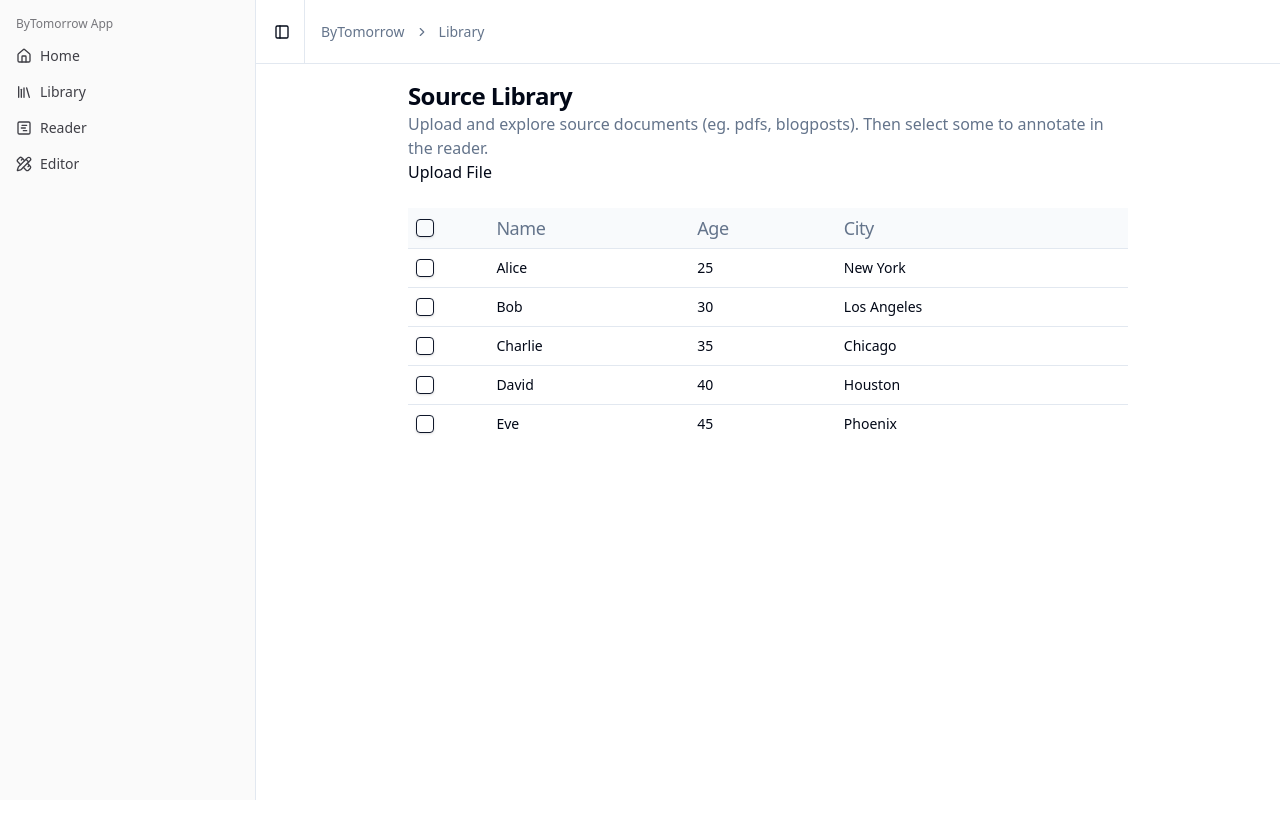
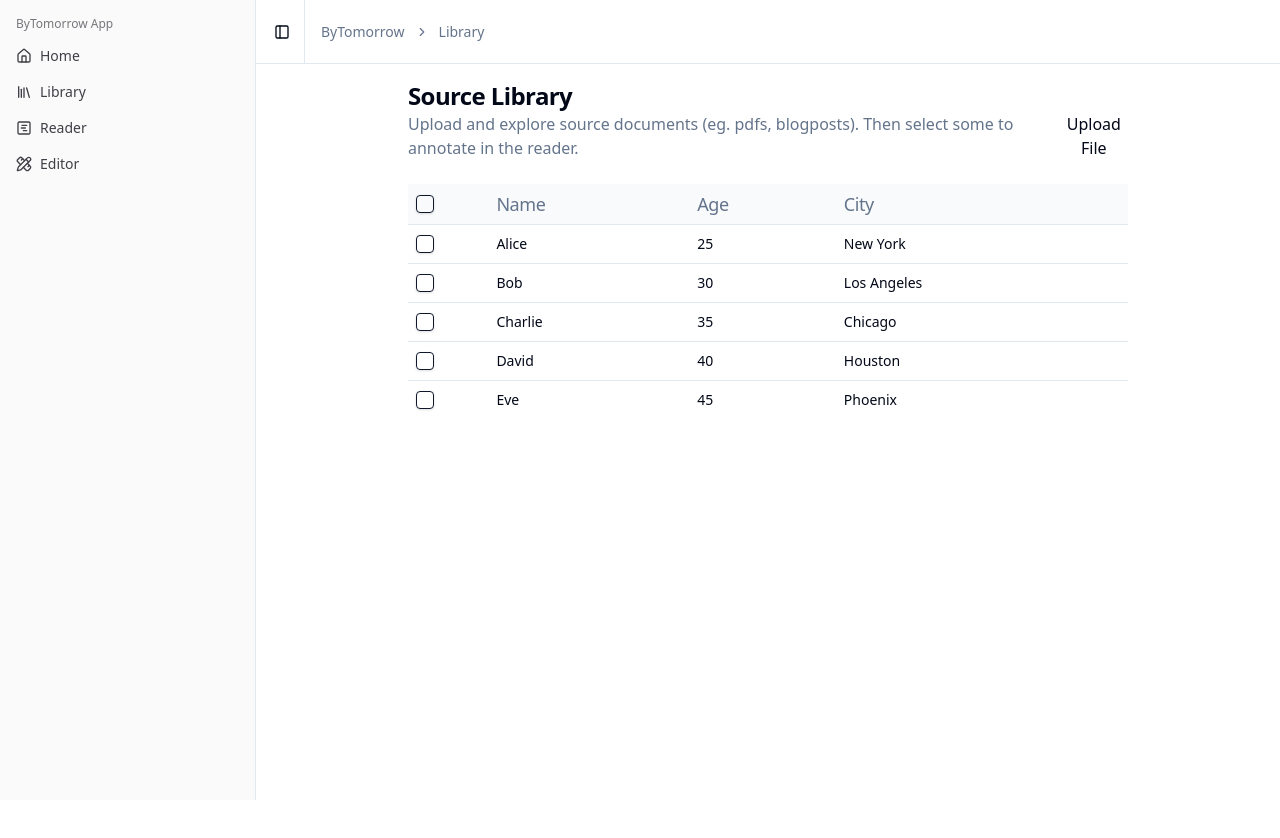
Before and after one commit to drothermel/by-tomorrow-app, a SvelteKit app in the folder by-tomorrow/: page /library in a window 1280 px wide. Shown: the top 838 px of the page. Built offline with nearby package versions, Linux system fonts and the light colour scheme.

Commit message:
aligned the dialog trigger with the informative text

```diff
--- a/by-tomorrow/src/routes/library/+page.svelte
+++ b/by-tomorrow/src/routes/library/+page.svelte
@@ -12,11 +12,13 @@
 			<h2 class="text-2xl font-bold tracking-tight text-balance">
 				Source Library
 			</h2>
-			<p class="text-muted-foreground">
-				Upload and explore source documents (eg. pdfs, blogposts). Then select
-				some to annotate in the reader.
-			</p>
-			<FileLoadDialog />
+			<div class="flex flex-row justify-between gap-4">
+				<p class="text-muted-foreground">
+					Upload and explore source documents (eg. pdfs, blogposts). Then select
+					some to annotate in the reader.
+				</p>
+				<FileLoadDialog />
+			</div>
 		</div>
 		<DataTable />
 	</div>
```
